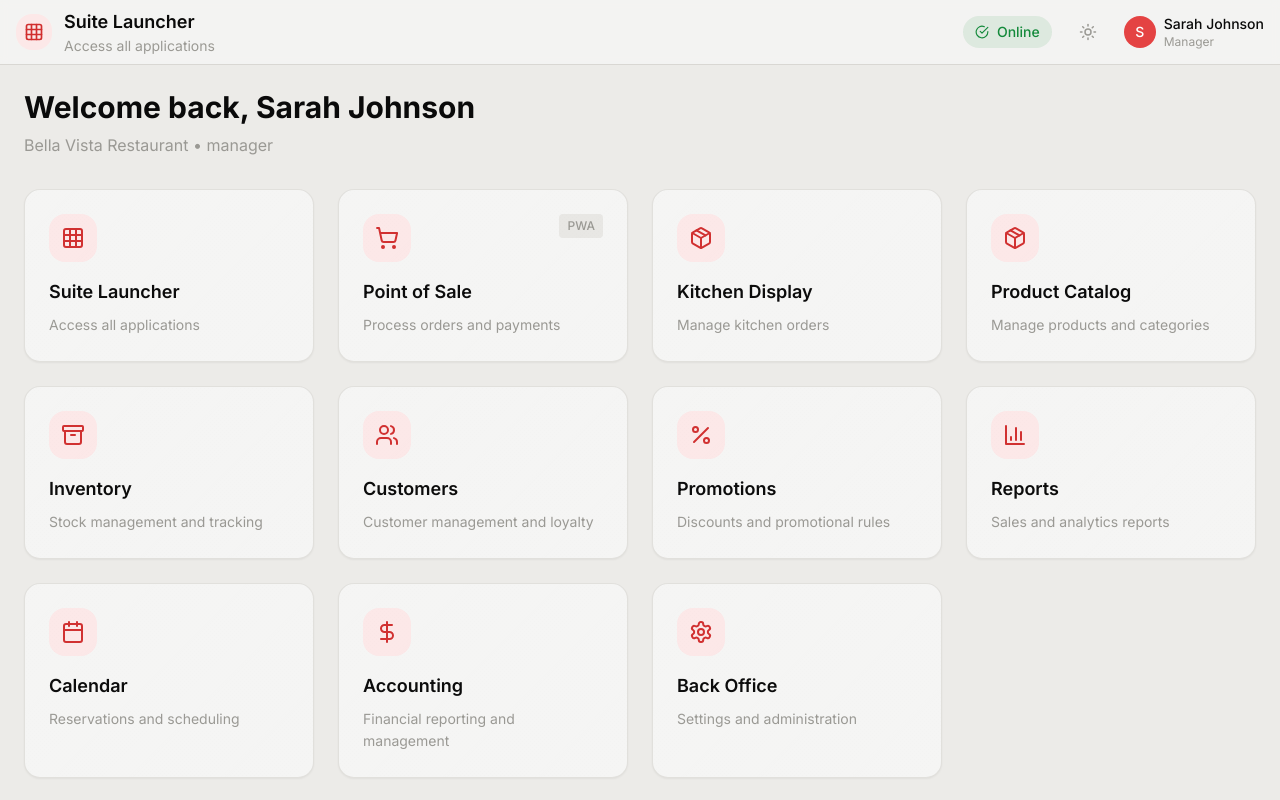
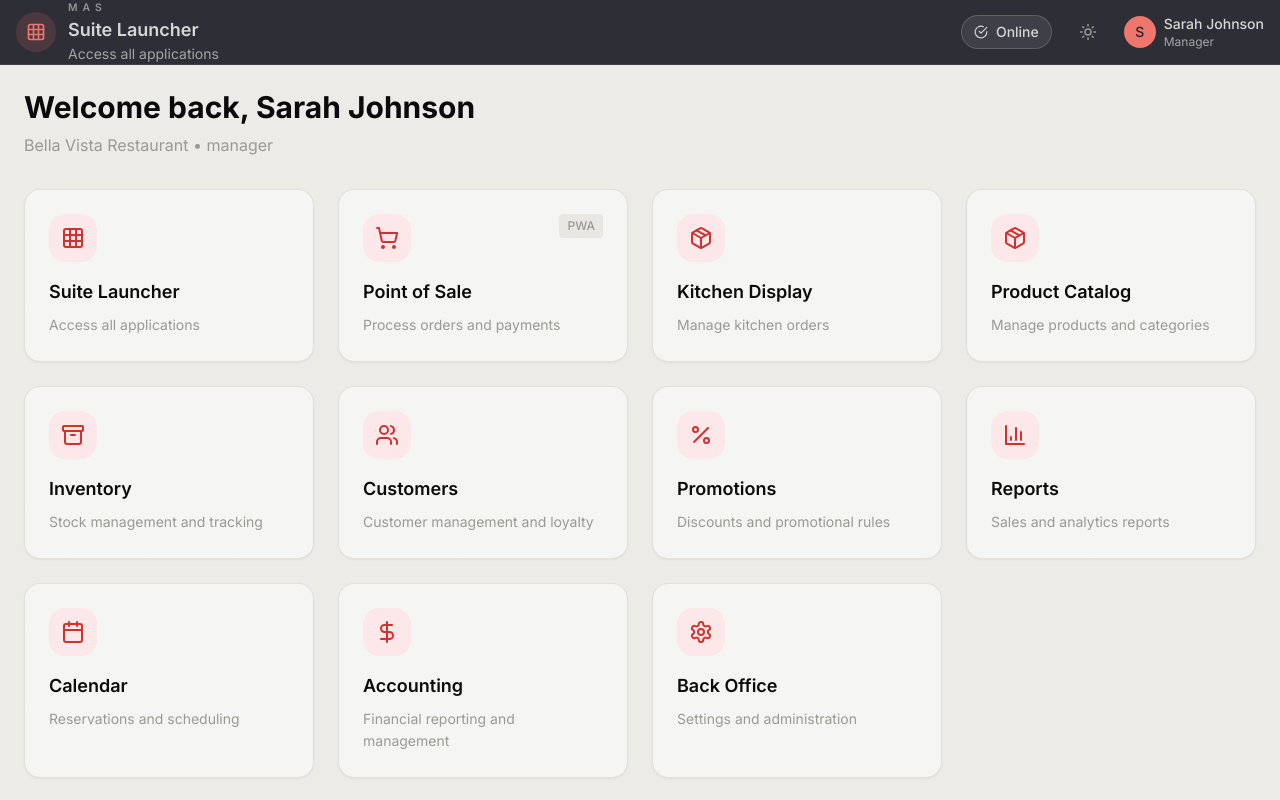
Before and after one commit to Axiki/Maas, a React (Vite) app: page / in a window 1280 px wide. Both pictures are taken after a click on the button "Sign In". Shown: the top 800 px of the page. Built offline with nearby package versions, Linux system fonts and the light colour scheme.

Commit message:
feat(navbar): apply dark header palette and motion tokens

```diff
--- a/src/components/layout/AppShell.tsx
+++ b/src/components/layout/AppShell.tsx
@@ -34,17 +34,19 @@ export const AppShell: React.FC = () => {
         />
       )}
 
-      <header className="bg-surface-100/80 backdrop-blur-sm border-b border-line sticky top-0 z-40">
-        <div className="flex items-center justify-between h-16 px-4">
+      <header className="sticky top-0 z-40 border-b border-[#D6D6D6]/10 bg-[#24242E]/95 backdrop-blur-md text-[#D6D6D6]">
+        <div className="flex h-16 items-center justify-between px-4">
           <div className="flex items-center gap-4">
             {!isPortal && (
               <MotionButton
                 whileHover={{ scale: 1.05 }}
-                whileTap={{ scale: 0.95 }}
+                whileFocus={{ scale: 1.02 }}
+                whileTap={{ scale: 0.97 }}
+                transition={{ duration: 0.18, ease: [0.4, 0, 0.2, 1] }}
                 onClick={() => navigate('/portal')}
                 variant="ghost"
                 size="icon"
-                className="rounded-lg"
+                className="rounded-xl bg-transparent text-[#D6D6D6] transition-colors duration-[var(--transition-item-duration)] ease-[var(--transition-route-ease)] hover:bg-[#EE766D] hover:text-[#24242E] focus-visible:ring-[#EE766D]/40 focus-visible:ring-offset-2 focus-visible:ring-offset-[#24242E]"
               >
                 <ArrowLeft size={20} />
               </MotionButton>
@@ -53,12 +55,17 @@ export const AppShell: React.FC = () => {
             <div className="flex items-center gap-3">
               {currentApp && (
                 <>
-                  <div className="p-2 rounded-lg bg-primary-100">
-                    <Grid3x3 size={20} className="text-primary-600" />
+                  <div className="flex h-10 w-10 items-center justify-center rounded-xl bg-[#EE766D]/15 text-[#EE766D] transition-colors duration-[var(--transition-item-duration)] ease-[var(--transition-route-ease)]">
+                    <Grid3x3 size={20} />
                   </div>
                   <div>
-                    <h1 className="font-semibold text-lg">{currentApp.name}</h1>
-                    <p className="text-sm text-muted">{currentApp.description}</p>
+                    <span className="block text-[0.65rem] font-semibold uppercase tracking-[0.48em] text-[#D6D6D6]/60">
+                      MAS
+                    </span>
+                    <h1 className="text-base font-semibold text-[#D6D6D6] sm:text-lg">
+                      {currentApp.name}
+                    </h1>
+                    <p className="text-xs text-[#D6D6D6]/70 sm:text-sm">{currentApp.description}</p>
                   </div>
                 </>
               )}
@@ -71,14 +78,14 @@ export const AppShell: React.FC = () => {
 
             {user && (
               <div className="flex items-center gap-2">
-                <div className="w-8 h-8 rounded-full bg-primary-500 flex items-center justify-center">
-                  <span className="text-white text-sm font-medium">
+                <div className="flex h-8 w-8 items-center justify-center rounded-full bg-[#EE766D]">
+                  <span className="text-sm font-medium text-[#24242E]">
                     {user.name.charAt(0).toUpperCase()}
                   </span>
                 </div>
                 <div className="hidden sm:block">
-                  <p className="text-sm font-medium">{user.name}</p>
-                  <p className="text-xs text-muted capitalize">{user.role}</p>
+                  <p className="text-sm font-medium text-[#D6D6D6]">{user.name}</p>
+                  <p className="text-xs capitalize text-[#D6D6D6]/70">{user.role}</p>
                 </div>
               </div>
             )}
--- a/src/components/ui/StatusIndicator.tsx
+++ b/src/components/ui/StatusIndicator.tsx
@@ -1,6 +1,6 @@
 import React from 'react';
 import { motion } from 'framer-motion';
-import { Wifi, WifiOff, Clock, CheckCircle, AlertCircle } from 'lucide-react';
+import { WifiOff, Clock, CheckCircle } from 'lucide-react';
 import { useAuthStore } from '../../stores/authStore';
 import { useOfflineStore } from '../../stores/offlineStore';
 
@@ -13,8 +13,8 @@ export const StatusIndicator: React.FC = () => {
       return {
         icon: WifiOff,
         text: queuedOrders.length > 0 ? `Offline - ${queuedOrders.length} Queued` : 'Offline',
-        color: 'text-warning bg-warning/10',
-        pulse: true
+        color: 'bg-[#EE766D]/15 text-[#EE766D] border-[#EE766D]/30',
+        pulse: true,
       };
     }
 
@@ -22,16 +22,16 @@ export const StatusIndicator: React.FC = () => {
       return {
         icon: Clock,
         text: `Syncing - ${queuedOrders.length}`,
-        color: 'text-primary-600 bg-primary-100',
-        pulse: true
+        color: 'bg-[#EE766D]/15 text-[#EE766D] border-[#EE766D]/30',
+        pulse: true,
       };
     }
 
     return {
       icon: CheckCircle,
       text: 'Online',
-      color: 'text-success bg-success/10',
-      pulse: false
+      color: 'bg-[#D6D6D6]/10 text-[#D6D6D6] border-[#D6D6D6]/20',
+      pulse: false,
     };
   };
 
@@ -40,12 +40,14 @@ export const StatusIndicator: React.FC = () => {
 
   return (
     <motion.div
-      initial={{ opacity: 0, scale: 0.9 }}
+      role="status"
+      tabIndex={0}
+      initial={{ opacity: 0, scale: 0.92 }}
       animate={{ opacity: 1, scale: 1 }}
-      className={`
-        flex items-center gap-2 px-3 py-1.5 rounded-full text-sm font-medium
-        ${status.color}
-      `}
+      whileHover={{ scale: 1.02 }}
+      whileFocus={{ scale: 1.02 }}
+      transition={{ duration: 0.18, ease: [0.4, 0, 0.2, 1] }}
+      className={`flex items-center gap-2 rounded-full border px-3 py-1.5 text-sm font-medium transition-colors duration-[var(--transition-item-duration)] ease-[var(--transition-route-ease)] focus-visible:outline focus-visible:outline-2 focus-visible:outline-offset-2 focus-visible:outline-[#EE766D]/40 ${status.color}`}
     >
       <motion.div
         animate={status.pulse ? { scale: [1, 1.1, 1] } : {}}
--- a/src/components/ui/ThemeModeToggle.tsx
+++ b/src/components/ui/ThemeModeToggle.tsx
@@ -1,4 +1,5 @@
 import React from 'react';
+import { motion } from 'framer-motion';
 import { Sun, Moon, Monitor } from 'lucide-react';
 import { Button } from '@mas/ui';
 import { useThemeStore } from '../../stores/themeStore';
@@ -15,6 +16,8 @@ const labelMap = {
   auto: 'Auto mode',
 };
 
+const MotionButton = motion(Button);
+
 export const ThemeModeToggle: React.FC = () => {
   const mode = useThemeStore((state) => state.mode);
   const setMode = useThemeStore((state) => state.setMode);
@@ -29,14 +32,19 @@ export const ThemeModeToggle: React.FC = () => {
   const Icon = iconMap[mode];
 
   return (
-    <Button
+    <MotionButton
+      whileHover={{ scale: 1.05 }}
+      whileFocus={{ scale: 1.02 }}
+      whileTap={{ scale: 0.97 }}
+      transition={{ duration: 0.18, ease: [0.4, 0, 0.2, 1] }}
       variant="ghost"
       size="icon"
       onClick={cycleTheme}
       aria-label={`Toggle theme (current: ${labelMap[mode]})`}
       title={`Switch theme (current: ${labelMap[mode]})`}
+      className="rounded-xl bg-transparent text-[#D6D6D6] transition-colors duration-[var(--transition-item-duration)] ease-[var(--transition-route-ease)] hover:bg-[#EE766D] hover:text-[#24242E] focus-visible:ring-[#EE766D]/40 focus-visible:ring-offset-2 focus-visible:ring-offset-[#24242E]"
     >
       <Icon size={18} />
-    </Button>
+    </MotionButton>
   );
 };
```
Also changed, not shown: 1 other file (tests, documents, lock files or other folders).
